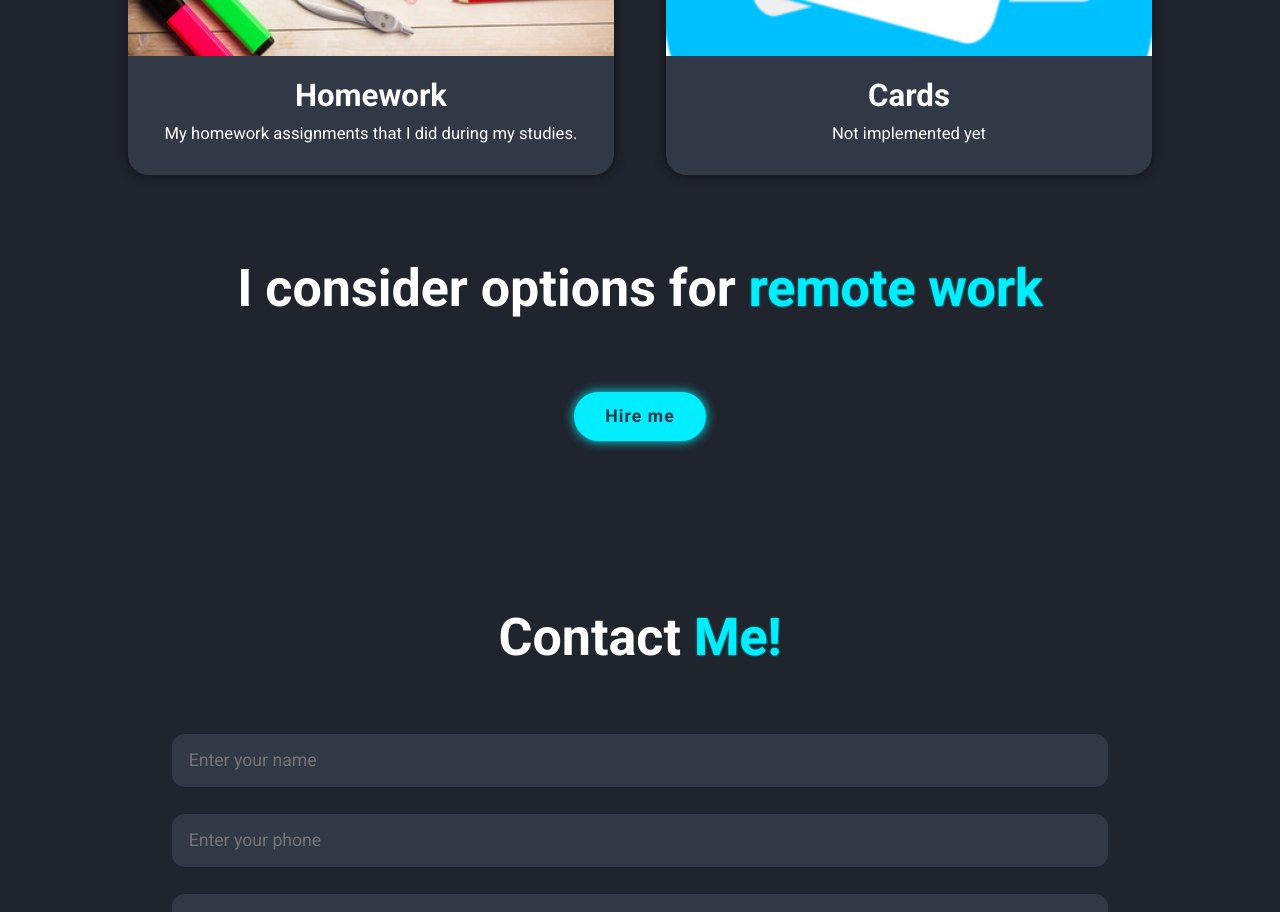
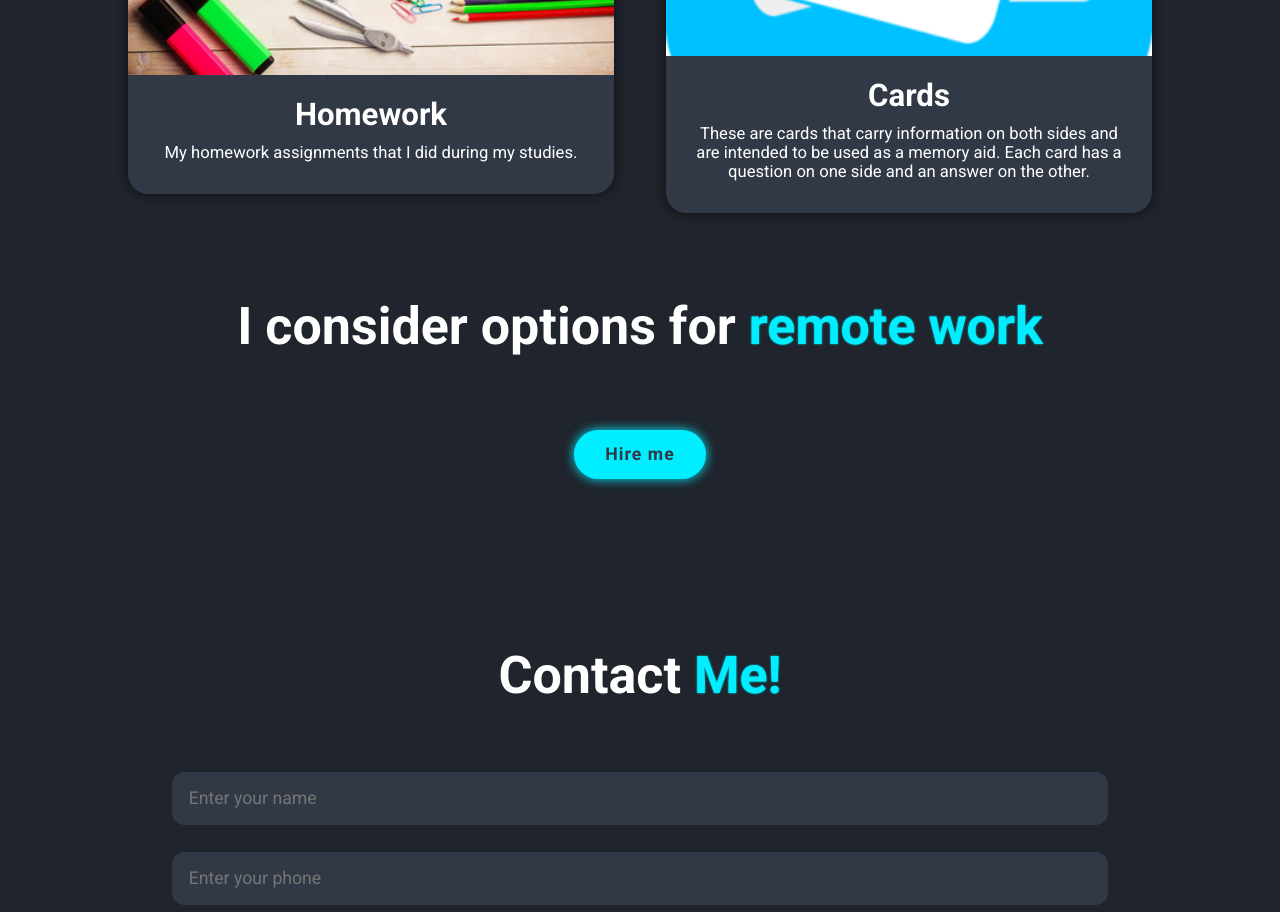
Before and after one commit to vladnen97/portfolio, a React (Create React App) app: page / in a window 1280 px wide. Shown: the part 3800-4712 px from the top of the page. Built offline with nearby package versions, Linux system fonts and the light colour scheme.

Commit message:
feat: add flashcards project

```diff
--- a/src/components/Projects/Projects.tsx
+++ b/src/components/Projects/Projects.tsx
@@ -36,10 +36,10 @@ export const Projects = () => {
         {
             id: 4,
             img: flashCards,
-            linkGitHub: 'https://www.google.com',
-            linkDeploy: 'https://www.google.com',
+            linkGitHub: 'https://github.com/vladnen97/flashcards',
+            linkDeploy: 'https://flashcards-lake.vercel.app',
             title: 'Cards',
-            desc: 'Not implemented yet'
+            desc: 'These are cards that carry information on both sides and are intended to be used as a memory aid. Each card has a question on one side and an answer on the other.'
         },
     ]
 
```
